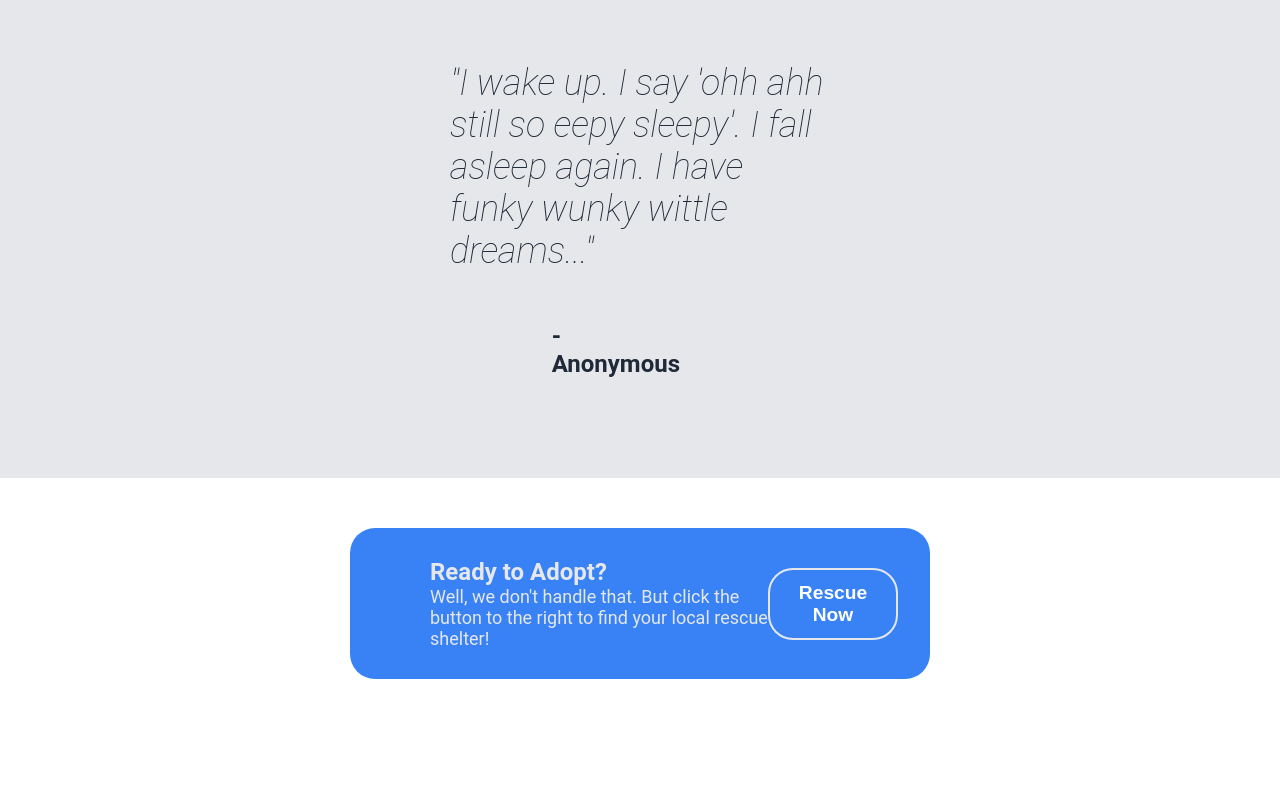
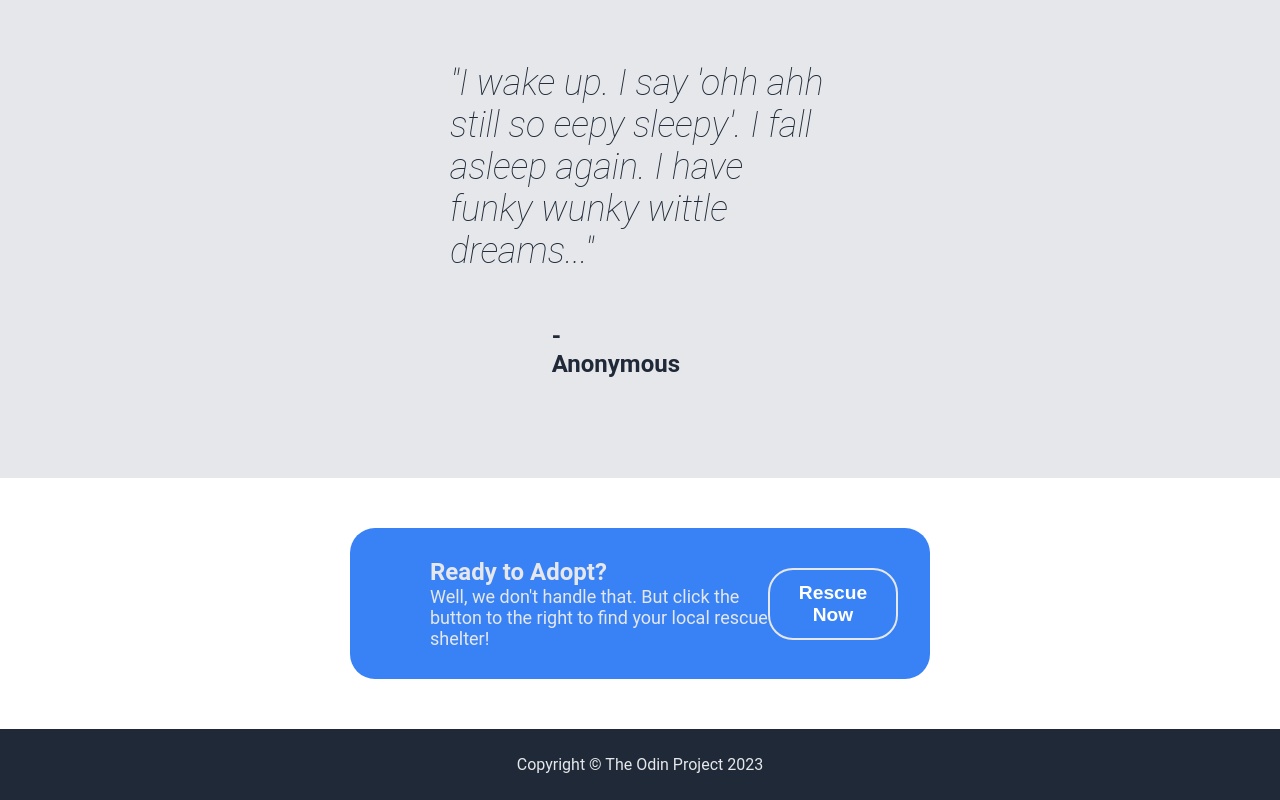
Before and after one commit to rebbyR/odin-landing-page, a plain HTML site: page index.html in a window 1280 px wide. Shown: the part 1064-1864 px from the top of the page. Before the commit the page ends 1793 px from the top, so only its background shows below. Drawn offline with Linux system fonts and the light colour scheme.

Commit message:
completed footer
this took 2 seconds

```diff
--- a/index.html
+++ b/index.html
@@ -52,7 +52,10 @@
             </div>
         </div>
     </div>
+</body>
+<footer>
+    <p>Copyright © The Odin Project 2023</p>
+</footer>
 
 
-</body>
 </html>
--- a/styles.css
+++ b/styles.css
@@ -211,3 +211,12 @@ body {
     font-size: 18px;
     margin: 0;
 }
+
+footer {
+    background-color: #1f2937;
+    color: #e5e7eb;
+    padding: 10px;
+    display: flex;
+    align-items: center;
+    justify-content: center;
+}
```
